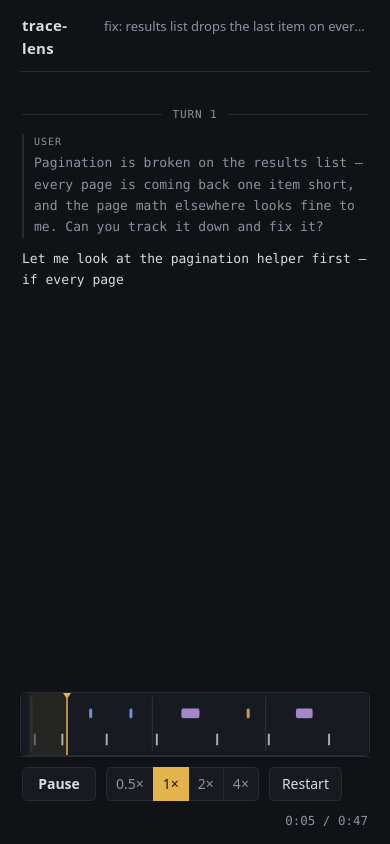
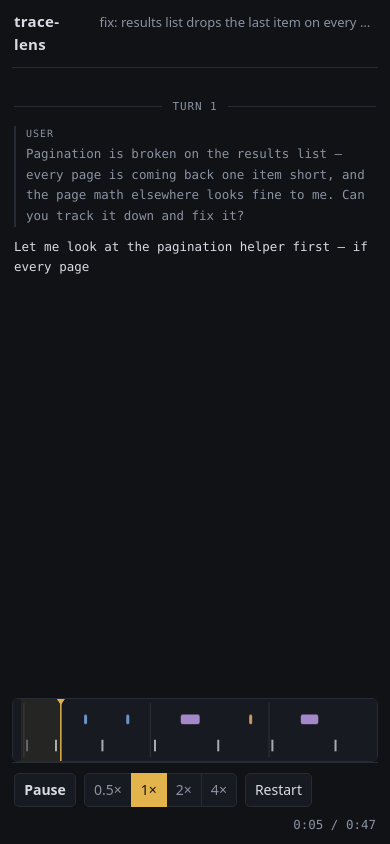
Before and after one commit to yinggarykairui/trace-lens, a React (Vite) app: page / in a window 390 px wide. Built offline with nearby package versions, Linux system fonts and the light colour scheme.

Commit message:
style: 375px pass — tighter paddings, wrap controls, hide card summary on phones

```diff
--- a/src/styles.css
+++ b/src/styles.css
@@ -327,3 +327,37 @@ body {
   font-size: 12.5px;
   font-variant-numeric: tabular-nums;
 }
+
+/* ---- phone width ---- */
+
+@media (max-width: 480px) {
+  .app {
+    padding: 0 12px;
+  }
+
+  .header {
+    padding-top: 10px;
+  }
+
+  .transcript {
+    padding-top: 12px;
+    font-size: 12.5px;
+  }
+
+  .controls {
+    gap: 8px;
+    padding-bottom: 10px;
+  }
+
+  .btn {
+    padding: 5px 9px;
+  }
+
+  .btn-play {
+    min-width: 62px;
+  }
+
+  .tool-summary {
+    display: none; /* name + status + duration still tell the story */
+  }
+}
```
Also changed, not shown: 4 other files (tests, documents, lock files or other folders).
